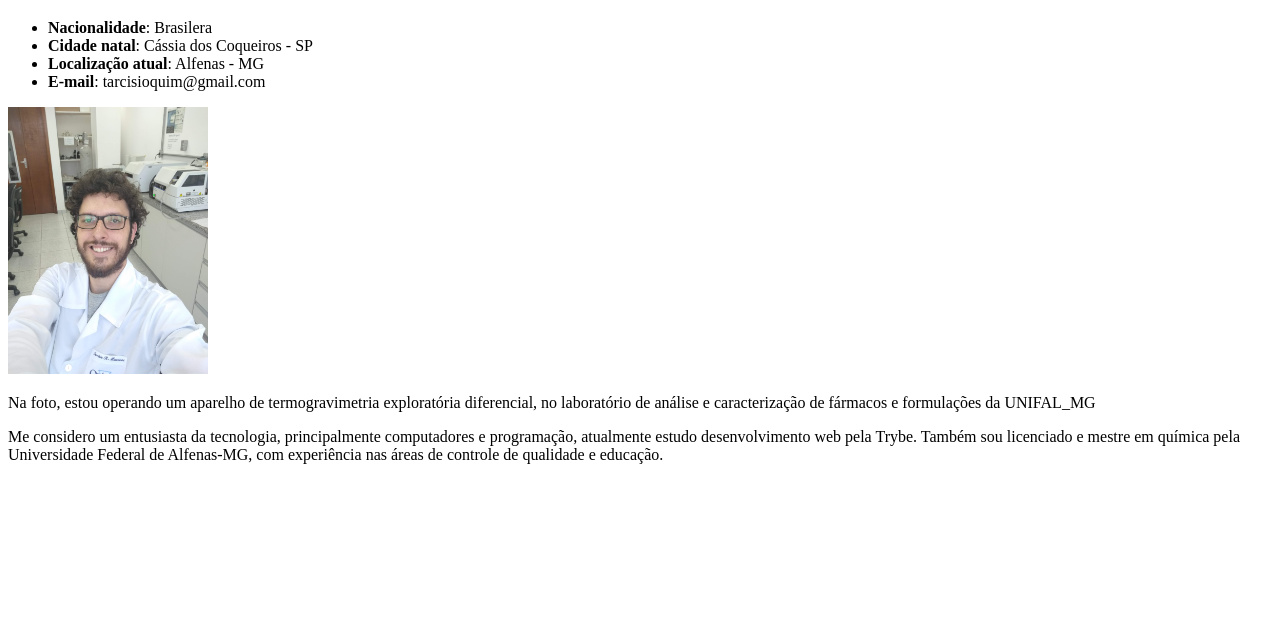
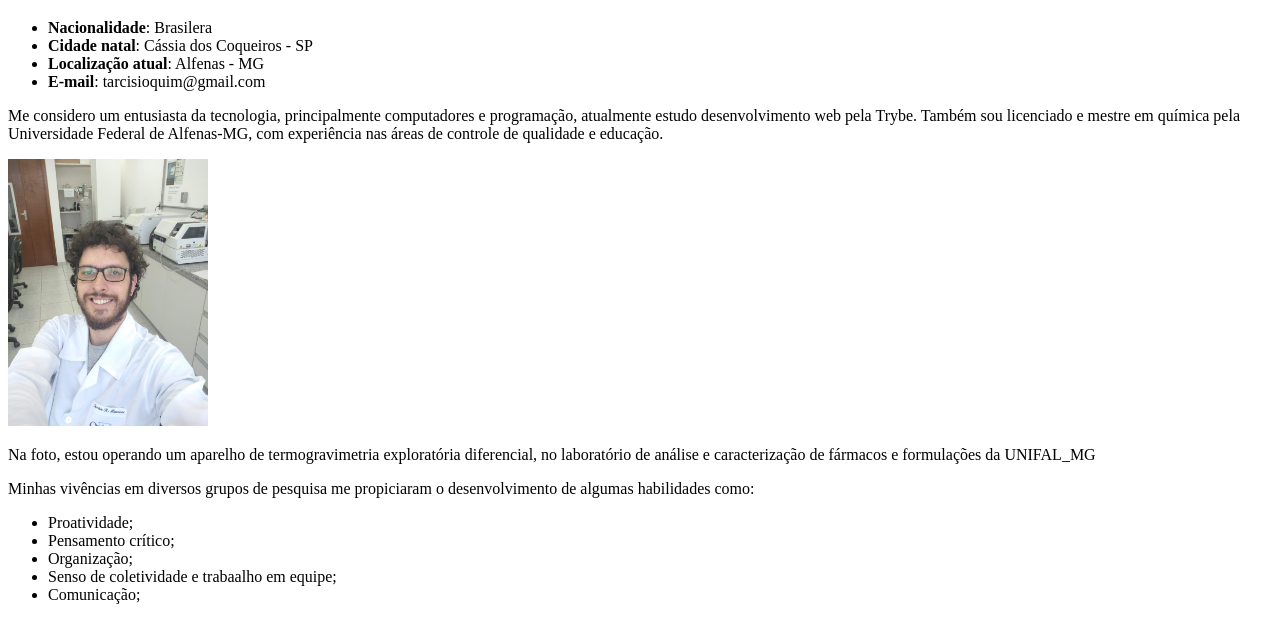
Before and after one commit to Tarcisio-Menezes/portifolio_web, a plain HTML site: page index.html in a window 1280 px wide. Shown: the part 61-704 px from the top of the page. Drawn offline with Linux system fonts and the light colour scheme.

Commit message:
Atualiza habilidades

```diff
--- a/index.html
+++ b/index.html
@@ -16,8 +16,14 @@
 <li><strong>Localização atual</strong>: Alfenas - MG</li>
 <li><strong>E-mail</strong>: tarcisioquim@gmail.com</li>
 
+</ul>
 
-</ul>
+<p>
+    Me considero um entusiasta da tecnologia, principalmente computadores e programação,
+    atualmente estudo desenvolvimento web pela Trybe. Também sou licenciado e mestre em química
+    pela Universidade Federal de Alfenas-MG, com experiência nas áreas de controle de qualidade
+     e educação.
+</p>
 
 <img src= "images/tarcisio_image.jpg" width="200px" alt="Foto de Tarcísio Menezes em frente ao computador em um laboratório
 de pesquisa">
@@ -27,13 +33,19 @@ de pesquisa">
 </p>
 
 
-<p>
-    Me considero um entusiasta da tecnologia, principalmente computadores e programação,
-    atualmente estudo desenvolvimento web pela Trybe. Também sou licenciado e mestre em química
-    pela Universidade Federal de Alfenas-MG, com experiência nas áreas de controle de qualidade
-     e educação.
+<p> Minhas vivências em diversos grupos de pesquisa me propiciaram o desenvolvimento de algumas
+    habilidades como:
+
+    <ul>
+
+     <li>Proatividade;</li>
+     <li>Pensamento crítico;</li>
+     <li>Organização;</li>
+     <li>Senso de coletividade e trabaalho em equipe;</li>
+     <li>Comunicação;</li>
+
+    </ul>
 </p>
-
 
 
 
```
